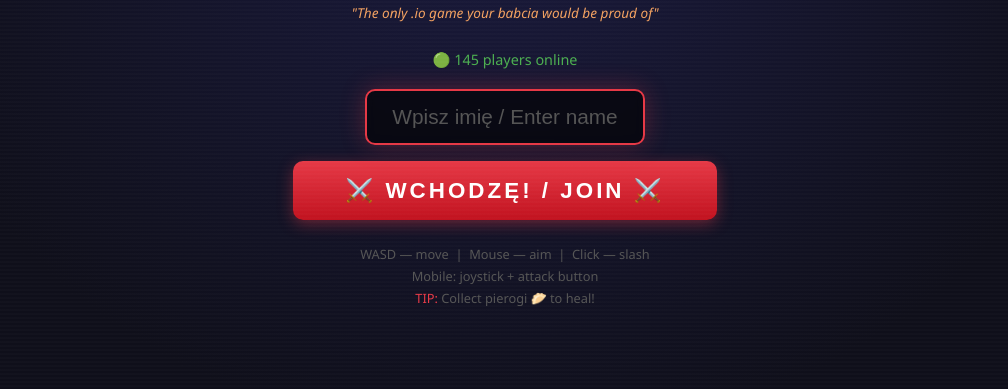
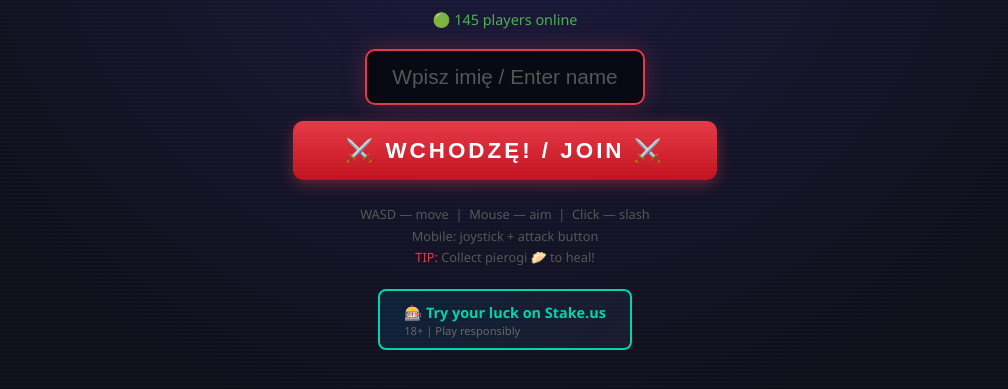
Before and after one commit to artmikula/maczeta-life, a plain HTML site: page index.html in a window 1280 px wide. Shown: the part 351-740 px from the top of the page, without its empty margins (135-1143 px from the left). Drawn offline with Linux system fonts and the light colour scheme.

Commit message:
Add Stake.us affiliate link (join screen + death screen)

```diff
--- a/index.html
+++ b/index.html
@@ -234,6 +234,10 @@ canvas{display:block;cursor:crosshair}
     Mobile: joystick + attack button<br/>
     <span style="color:#e63946">TIP:</span> Collect pierogi 🥟 to heal!
   </div>
+  <a href="https://stake.us/?c=IhtHsG9P" target="_blank" rel="noopener" style="display:inline-block;margin-top:20px;background:linear-gradient(135deg,#0d2137,#1a1a2e);border:2px solid #00d4aa;padding:10px 24px;text-decoration:none;border-radius:8px;transition:all 0.3s;" onmouseover="this.style.boxShadow='0 0 20px rgba(0,212,170,0.4)'" onmouseout="this.style.boxShadow='none'">
+    <span style="color:#00d4aa;font-size:0.9rem;font-weight:bold;">🎰 Try your luck on Stake.us</span>
+    <span style="color:#666;font-size:0.7rem;display:block;">18+ | Play responsibly</span>
+  </a>
 </div>
 
 <!-- GAME CANVAS -->
@@ -264,6 +268,8 @@ canvas{display:block;cursor:crosshair}
   <h2>💀 WASTED</h2>
   <p id="death-msg"></p>
   <p class="respawn-text">Respawning...</p>
+  <a href="https://stake.us/?c=IhtHsG9P" target="_blank" rel="noopener" style="display:inline-block;margin-top:16px;background:#00d4aa;color:#000;padding:8px 20px;border-radius:6px;text-decoration:none;font-weight:bold;font-size:0.85rem;">🎰 Try Stake.us while you wait</a>
+  <span style="color:#555;font-size:0.6rem;display:block;margin-top:4px;">18+ | Play responsibly</span>
 </div>
 
 <!-- AD INTERSTITIAL (on death) -->
```
